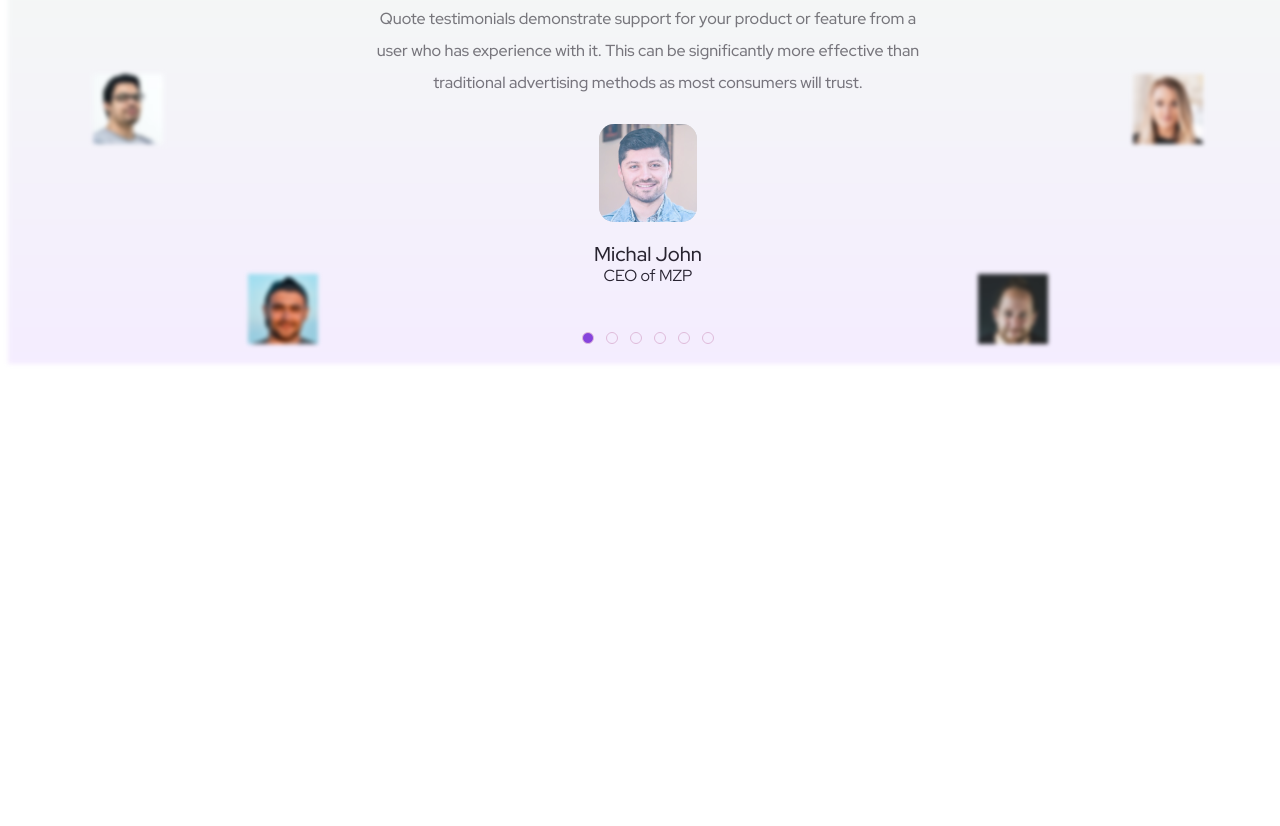
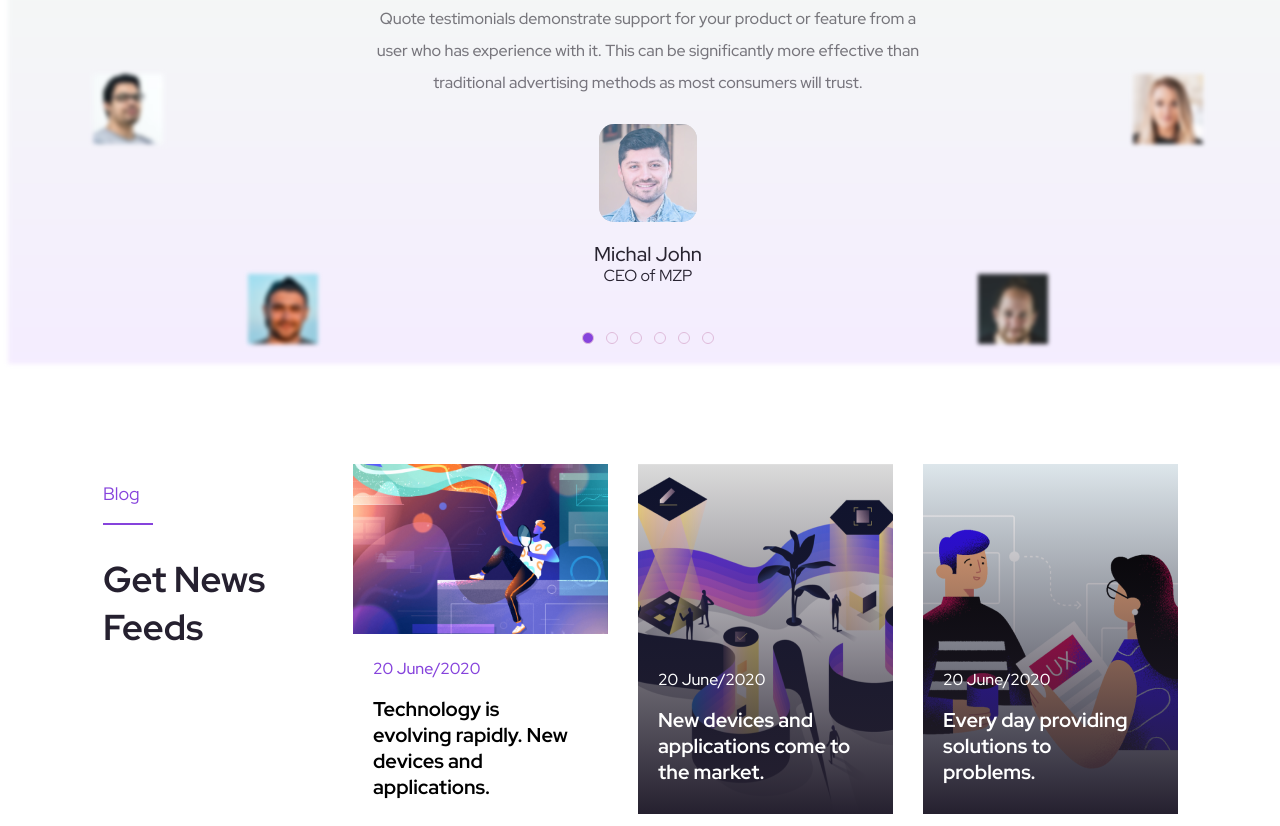
Before and after one commit to DenisGradov/designer-portfolio, a plain HTML site: page index.html in a window 1280 px wide. Shown: the part 2440-3266 px from the top of the page. Before the commit the page ends 2812 px from the top, so only its background shows below. Drawn offline with Linux system fonts and the light colour scheme.

Commit message:
Block 'Blog'

```diff
--- a/css/style.scss
+++ b/css/style.scss
@@ -310,7 +310,7 @@ body {
     position: relative;
 
     .Testimonials-block {
-      z-index: 10;
+      z-index: 12;
       display: flex;
       justify-content: space-between;
       flex-direction: column;
@@ -443,4 +443,92 @@ body {
       }
     }
   }
+  .Blog {
+    margin-top: 100px;
+    display: flex;
+    justify-content: space-around;
+    .Blog-left {
+      &__description {
+        z-index: 10;
+        color: #8643dc;
+        font-family: Red Hat Display;
+        font-size: 18px;
+        font-style: normal;
+        font-weight: 400;
+        line-height: normal;
+      }
+      &__line {
+        z-index: 10;
+        margin: 10px 0px 15px 0px;
+        width: 50px;
+        height: 2px;
+        background: #8643dc;
+      }
+      &__title {
+        z-index: 10;
+        max-width: 225px;
+        color: #25202f;
+        font-family: Red Hat Display;
+        font-size: 36px;
+        font-style: normal;
+        font-weight: bold;
+        line-height: normal;
+      }
+    }
+    .Blog-right {
+      display: flex;
+      justify-content: space-around;
+      position: relative;
+      .Blog-right-item {
+        margin: 0 15px;
+        .img1 {
+          width: 350px;
+        }
+        .img2 {
+          width: 255px;
+        }
+        .img3 {
+          width: 255px;
+        }
+        div {
+          position: absolute;
+          top: 0px;
+          width: 255px;
+          height: 350px;
+          background: linear-gradient(
+            180deg,
+            rgba(196, 196, 196, 0) 0%,
+            #25202f 100%
+          );
+        }
+        &__date {
+          margin-top: 205px;
+          margin-left: 20px;
+          color: #fff;
+          font-family: Red Hat Display;
+          font-size: 16px;
+          font-style: normal;
+          font-weight: 500;
+          line-height: normal;
+        }
+        &__title {
+          margin-left: 20px;
+          color: #fff;
+          font-family: Red Hat Display;
+          font-size: 20px;
+          font-style: normal;
+          font-weight: 700;
+          line-height: normal;
+          max-width: 197px;
+        }
+        &__datef {
+          margin-top: 20px;
+          color: #8643dc;
+        }
+        &__titlef {
+          color: #000;
+        }
+      }
+    }
+  }
 }
--- a/index.html
+++ b/index.html
@@ -215,6 +215,54 @@
           </div>
         </div>
       </div>
+      <div class="Blog">
+        <div class="Blog-left">
+          <h3 class="Blog-left__description">Blog</h3>
+          <div class="Blog-left__line"></div>
+          <h2 class="Blog-left__title">Get News Feeds</h2>
+        </div>
+        <div class="Blog-right">
+          <div class="Blog-right-item">
+            <img
+              class="Blog-right-item__img img3"
+              src="data/img/blog/1.png"
+              alt="post1"
+            />
+            <h3 class="Blog-right-item__date Blog-right-item__datef date1">
+              20 June/2020
+            </h3>
+            <h2 class="Blog-right-item__title Blog-right-item__titlef title1">
+              Technology is evolving rapidly. New devices and applications.
+            </h2>
+          </div>
+          <div class="Blog-right-item">
+            <img
+              class="Blog-right-item__img img2"
+              src="data/img/blog/2.png"
+              alt="post2"
+            />
+            <div>
+              <h3 class="Blog-right-item__date date2">20 June/2020</h3>
+              <h2 class="Blog-right-item__title title2">
+                New devices and applications come to the market.
+              </h2>
+            </div>
+          </div>
+          <div class="Blog-right-item">
+            <img
+              class="Blog-right-item__img img3"
+              src="data/img/blog/3.png"
+              alt="post3"
+            />
+            <div>
+              <h3 class="Blog-right-item__date date3">20 June/2020</h3>
+              <h2 class="Blog-right-item__title title3">
+                Every day providing solutions to problems.
+              </h2>
+            </div>
+          </div>
+        </div>
+      </div>
     </div>
   </body>
 </html>
```
Also changed, not shown: css/style.css, data/img/blog/1.png (added), data/img/blog/2.png (added), data/img/blog/3.png (added).
